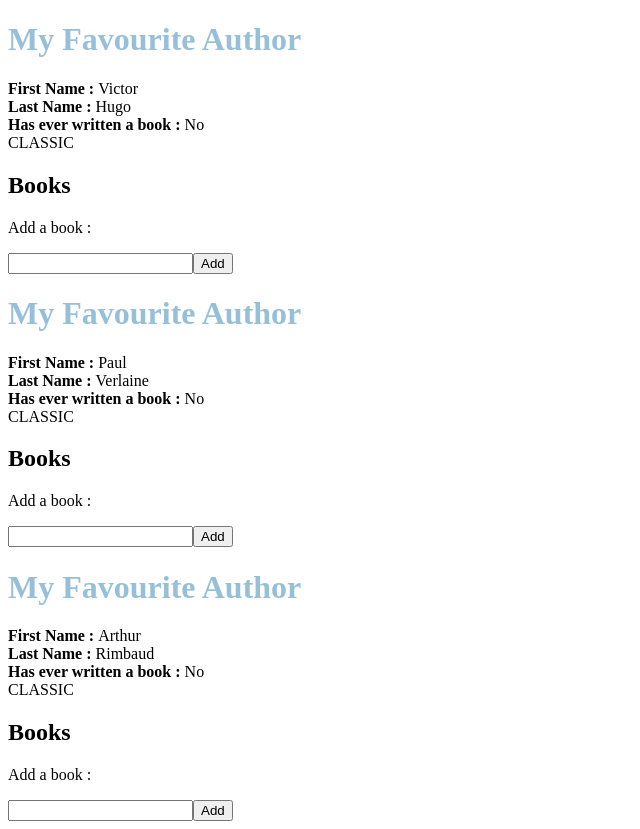
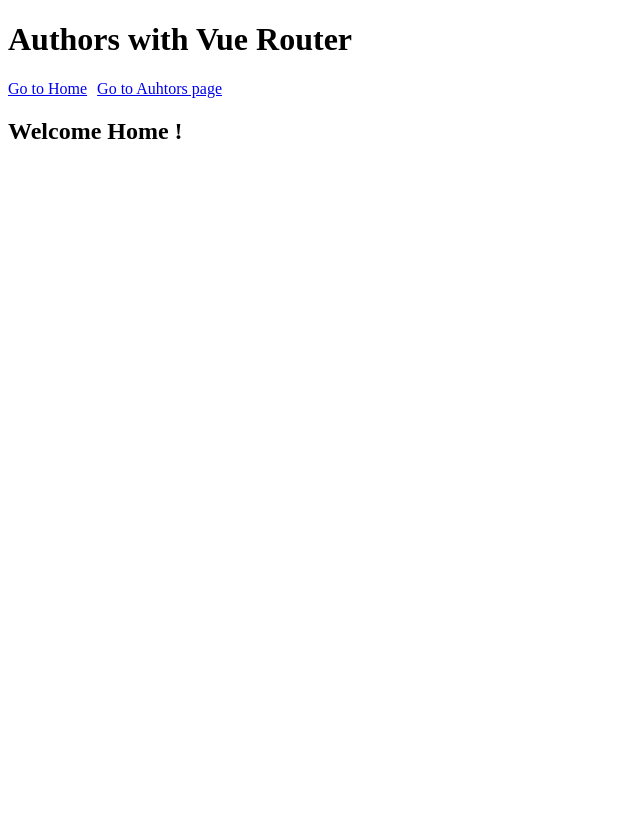
Before and after one commit to rgirodon/tse_vuejs, a Vue app: page /#/ in a window 1280 px wide. Shown: the whole page, without its empty margins (0-640 px from the left). After the commit the page ends 800 px from the top, so only its background shows below. Built offline with nearby package versions, Linux system fonts and the light colour scheme.

Commit message:
Implement activity 4

```diff
--- a/package.json
+++ b/package.json
@@ -12,7 +12,8 @@
     "preview": "vite preview"
   },
   "dependencies": {
-    "vue": "^3.5.26"
+    "vue": "^3.5.26",
+    "vue-router": "^4.6.4"
   },
   "devDependencies": {
     "@vitejs/plugin-vue": "^6.0.3",
--- a/src/App.vue
+++ b/src/App.vue
@@ -1,32 +1,24 @@
 <script>
-import Author from "./Author.js";
-import AuthorComponent from "./components/AuthorComponent.vue";
-
 export default {
-
-  components: {
-    AuthorComponent
-  },
-
   data() {
-    let victorHugo = new Author("Victor", "Hugo", 1802);
-    let paulVerlaine = new Author("Paul", "Verlaine", 1844);
-    let arthurRimbaud = new Author("Arthur", "Rimbaud", 1854);
-
     return {
-      author1: victorHugo,
-      author2: paulVerlaine,
-      author3: arthurRimbaud
+      title: "Authors with Vue Router"
     }
   }
 }
 </script>
 
 <template>
-  <AuthorComponent :authorProperty="author1" />
-  <AuthorComponent :authorProperty="author2" />
-  <AuthorComponent :authorProperty="author3" />
+  <h1>{{ title }}</h1>
+  <nav>
+    <router-link to="/">Go to Home</router-link>
+    <router-link to="/authors">Go to Auhtors page</router-link>
+  </nav>
+  <router-view></router-view>
 </template>
 
 <style scoped>
+a + a {
+  margin-left: 10px;
+}
 </style>
--- /dev/null
+++ b/src/components/AuthorsComponent.vue
@@ -0,0 +1,32 @@
+<script>
+import Author from "../Author.js";
+import AuthorComponent from "./AuthorComponent.vue";
+
+export default {
+
+  components: {
+    AuthorComponent
+  },
+
+  data() {
+    let victorHugo = new Author("Victor", "Hugo", 1802);
+    let paulVerlaine = new Author("Paul", "Verlaine", 1844);
+    let arthurRimbaud = new Author("Arthur", "Rimbaud", 1854);
+
+    return {
+      author1: victorHugo,
+      author2: paulVerlaine,
+      author3: arthurRimbaud
+    }
+  }
+}
+</script>
+
+<template>
+  <AuthorComponent :authorProperty="author1" />
+  <AuthorComponent :authorProperty="author2" />
+  <AuthorComponent :authorProperty="author3" />
+</template>
+
+<style scoped>
+</style>
--- /dev/null
+++ b/src/components/HomeComponent.vue
@@ -0,0 +1,9 @@
+<script>
+</script>
+
+<template>
+  <h2>Welcome Home !</h2>
+</template>
+
+<style scoped>
+</style>
--- a/src/main.js
+++ b/src/main.js
@@ -1,4 +1,19 @@
 import { createApp } from 'vue'
+import { createRouter, createWebHashHistory } from 'vue-router';
 import App from './App.vue'
+import HomeComponent from './components/HomeComponent.vue';
+import AuthorsComponent from './components/AuthorsComponent.vue';
 
-createApp(App).mount('#app')
+const routes = [
+  { path: '/', component: HomeComponent },
+  { path: '/authors', component: AuthorsComponent },
+]
+
+const router = createRouter({
+  history: createWebHashHistory(),
+  routes: routes
+});
+
+const app = createApp(App);
+app.use(router);
+app.mount('#app');
```
Also changed, not shown: 1 other file (tests, documents, lock files or other folders).
